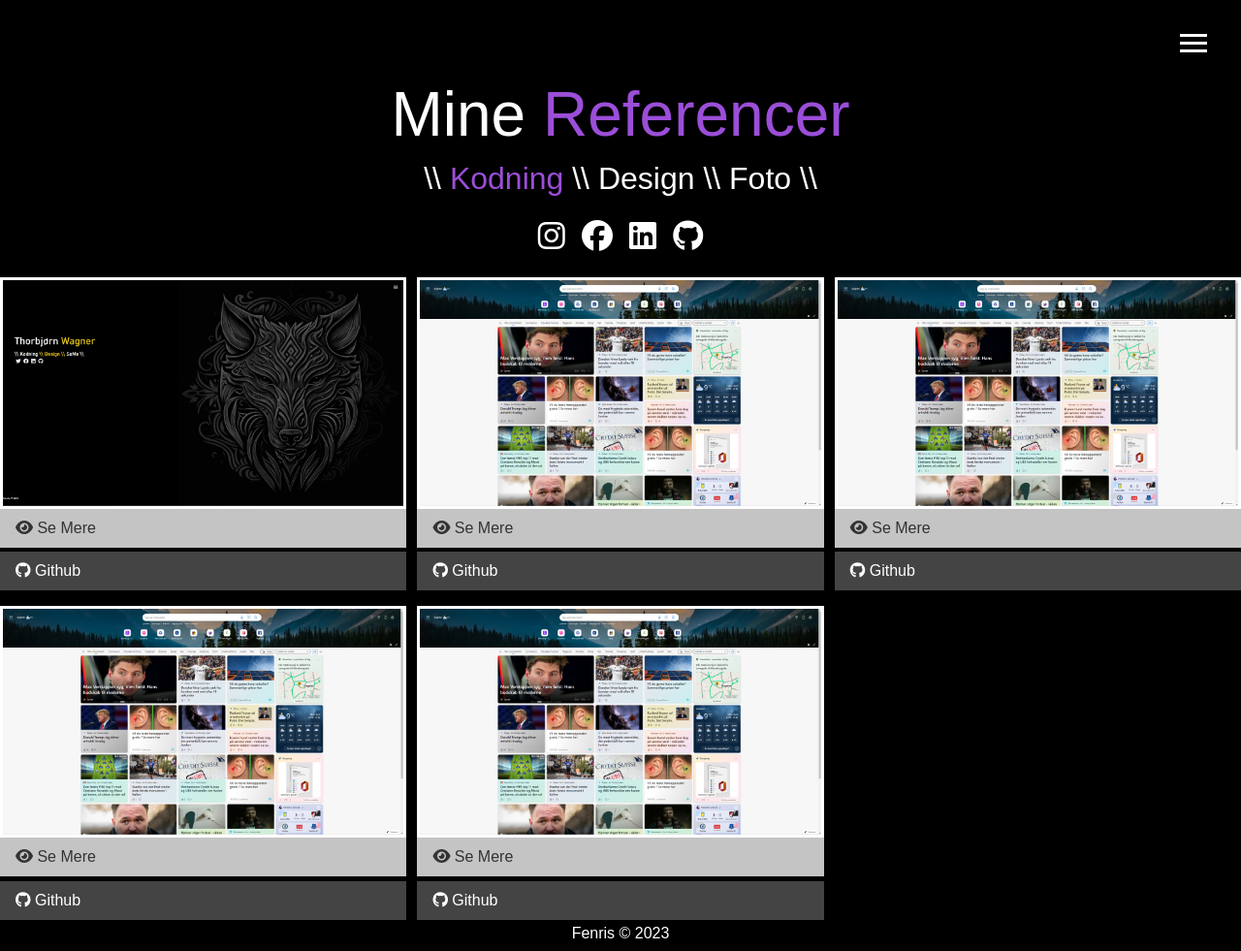
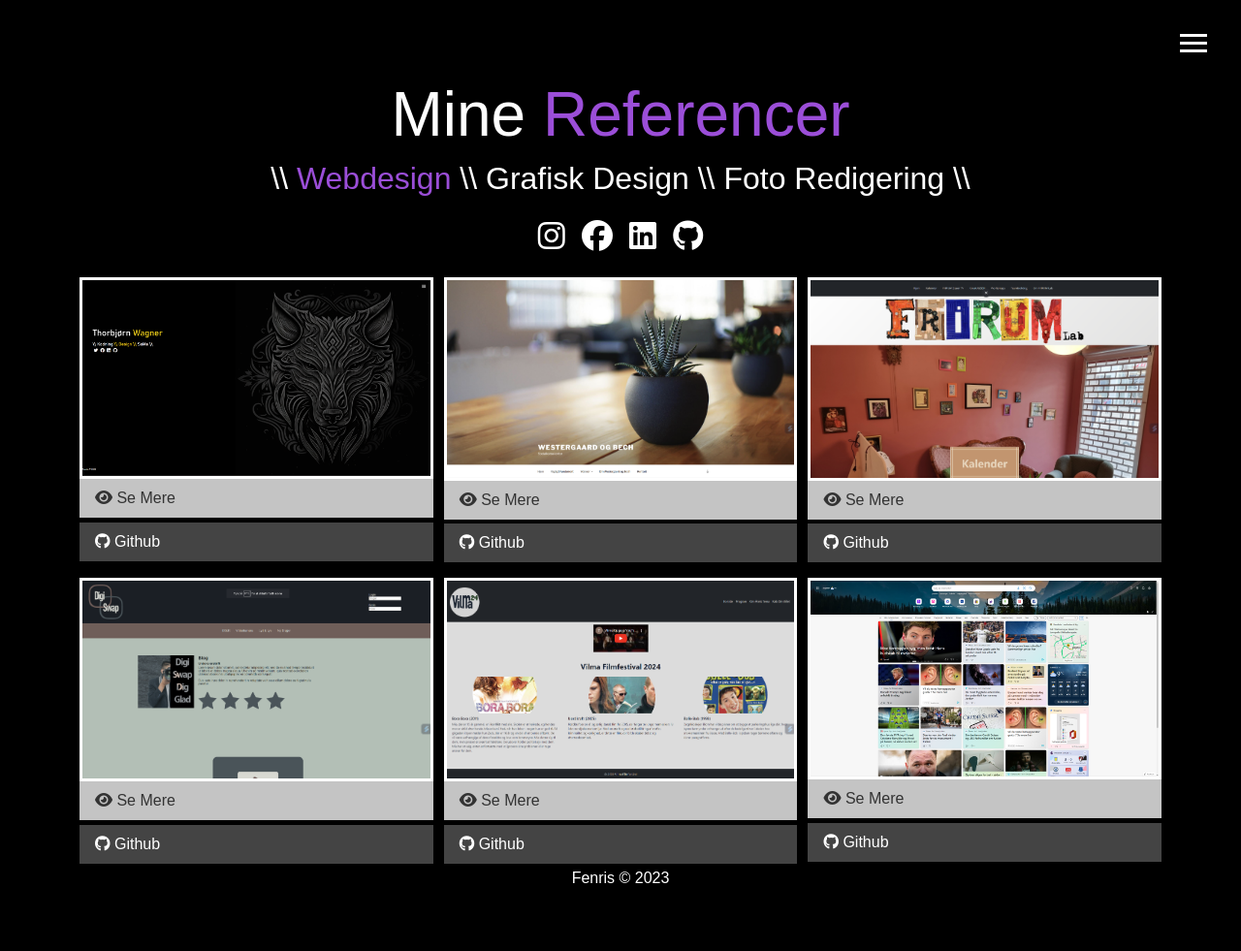
Before and after one commit to Thunderbear86/fenrisv2, a PHP site: page /Kodning.php in a window 1280 px wide. Shown: the whole page at 97% size. After the commit the page ends 911 px from the top, so only its background shows below. Run offline with PHP 8.4, Linux system fonts and the light colour scheme; style sheets or scripts are compiled from the project's sources; some libraries are stand-ins or nearby versions.

Commit message:
kodning projekt update

```diff
--- a/Kodning.php
+++ b/Kodning.php
@@ -33,17 +33,20 @@
         <span class="sec-text">Referencer</span>
     </h1>
     <h2 class="mb-4 plink text-center">
-        \\<a href="Kodning.php" class="plink"><span class="sec-text"> Kodning </span></a>\\<a href="design.php" class="plink"> Design</a> \\ <a href="foto.php" class="plink">Foto</a> \\
+        \\<a href="Kodning.php" class="plink"><span class="sec-text"> Webdesign </span></a>\\<a href="design.php" class="plink"> Grafisk Design</a> \\ <a href="foto.php" class="plink">Foto Redigering</a> \\
     </h2>
 
     <div class="text-center">
         <?php include 'ikoner.php';?>
     </div>
 
+    <div class="container">
+
     <div class="projects">
+
         <div>
-            <a href="www.fenris.dk">
-                <img src="img/kodning/fenris.png" alt="Project">
+            <a href="https://www.fenris.dk">
+                <img class="kodning-img" src="img/kodning/fenris.png" alt="Fenris Portfolio">
             </a>
             <a href="#" class="btn-light">
                 <i class="fas fa-eye"></i> Se Mere
@@ -52,9 +55,10 @@
                 <i class="fab fa-github"></i> Github
             </a>
         </div>
+
         <div class="item">
-            <a href="#!">
-                <img src="img/kodning/test.png" alt="Project">
+            <a href="https://westergaardbech.dk/">
+                <img class="kodning-img" src="img/kodning/WB.png" alt="Westergaard & Bech socialkonsulenter">
             </a>
             <a href="#" class="btn-light">
                 <i class="fas fa-eye"></i> Se Mere
@@ -63,28 +67,44 @@
                 <i class="fab fa-github"></i> Github
             </a>
         </div>
+
         <div class="item">
-            <a href="#!">
-                <img src="img/kodning/test.png" alt="Project">
+            <a href="#Frirum">
+                <img class="kodning-img" src="img/kodning/frirum.png" alt="Frirum Hjemmeside">
             </a>
             <a href="#" class="btn-light">
                 <i class="fas fa-eye"></i> Se Mere
             </a>
+            <a href="https://github.com/Thunderbear86/frirumv2" class="btn-dark">
+                <i class="fab fa-github"></i> Github
+            </a>
+        </div>
+
+        <div class="item">
+            <a href="#DigiSwap">
+                <img src="img/kodning/digiswap.png" alt="DigiSwap hjemmeside">
+            </a>
+            <a href="#" class="btn-light">
+                <i class="fas fa-eye"></i> Se Mere
+            </a>
+            <a href="https://github.com/Thunderbear86/22e1bThorbjoern" class="btn-dark">
+                <i class="fab fa-github"></i> Github
+            </a>
+        </div>
+
+        <div class="item">
+            <a href="#VilmaFilmFEstival">
+                <img src="img/kodning/vilma.png" alt="FilmFestival Vilma hjemmeside">
+            </a>
+            <a href="#" class="btn-light">
+                <i class="fas fa-eye"></i> Se Mere
+            </a>
+
             <a href="#" class="btn-dark">
                 <i class="fab fa-github"></i> Github
             </a>
         </div>
-        <div class="item">
-            <a href="#!">
-                <img src="img/kodning/test.png" alt="Project">
-            </a>
-            <a href="#" class="btn-light">
-                <i class="fas fa-eye"></i> Se Mere
-            </a>
-            <a href="#" class="btn-dark">
-                <i class="fab fa-github"></i> Github
-            </a>
-        </div>
+
         <div class="item">
             <a href="#!">
                 <img src="img/kodning/test.png" alt="Project">
@@ -98,7 +118,7 @@
             </a>
         </div>
     </div>
-
+    </div>
 
     <footer>
         <?php include 'footer.php';?>
--- a/css/styles.scss
+++ b/css/styles.scss
@@ -252,6 +252,8 @@ h1 {
 
 // Kodning
 
+
+
 .projects {
 	display: grid;
 	grid-gap: 0.7rem;
@@ -263,6 +265,7 @@ h1 {
 	opacity: 0.5;
 	border-color: $third;
 	transition: all 0.5s ease-out; }
+
 
 		// Kodning btn
 
--- a/design.php
+++ b/design.php
@@ -37,7 +37,7 @@
 
 
     <h2 class="mb-4 plink text-center">
-        \\ <a href="Kodning.php" class="plink">Kodning</a> \\<a href="design.php" class="plink"> <span class="sec-text">Design</span></a> \\ <a href="foto.php" class="plink">Foto</a> \\
+        \\ <a href="Kodning.php" class="plink">Webdesign</a> \\<a href="design.php" class="plink"> <span class="sec-text">Grafisk Design</span></a> \\ <a href="foto.php" class="plink">Foto Redigering</a> \\
     </h2>
 
     <div class="text-center">
--- a/foto.php
+++ b/foto.php
@@ -33,7 +33,7 @@
         <span class="sec-text">Kampagner</span>
     </h1>
     <h2 class="mb-4 plink text-center">
-        \\<a href="Kodning.php" class="plink"> Kodning </a>\\<a href="design.php" class="plink"> Design</a> \\ <a href="foto.php" class="plink"><span class="sec-text">Foto</span></a> \\
+        \\<a href="Kodning.php" class="plink"> Webdesign </a>\\<a href="design.php" class="plink"> Grafisk Design</a> \\ <a href="foto.php" class="plink"><span class="sec-text">Foto Redigering</span></a> \\
     </h2>
 
     <div class="text-center">
--- a/submit_form.php
+++ b/submit_form.php
@@ -4,7 +4,7 @@ $subject = "Form Submission";
 $message = "Navn: ".$_POST["navn"]."\nEmail: ".$_POST["email"]."\nTelefon: ".$_POST["telefon"]."\nEmne: ".$_POST["emne"]."\nBesked: ".$_POST["besked"];
 $headers = "Fra: thorbjoern@fenris.dk" . "\r\n" .
     "Svar til: thorbjoern@fenris.dk" . "\r\n" .
-    "Content-Type: text/html; charset=UTF-8\r\n"
+    "Content-Type: text/html; charset=UTF-8\r\n" .
     "X-Mailer: PHP/" . phpversion();
 mail($to, $subject, $message, $headers);
 ?>
```
Also changed, not shown: img/kodning/WB.png (added), img/kodning/digiswap.png (added), img/kodning/frirum.png (added), img/kodning/vilma.png (added).
